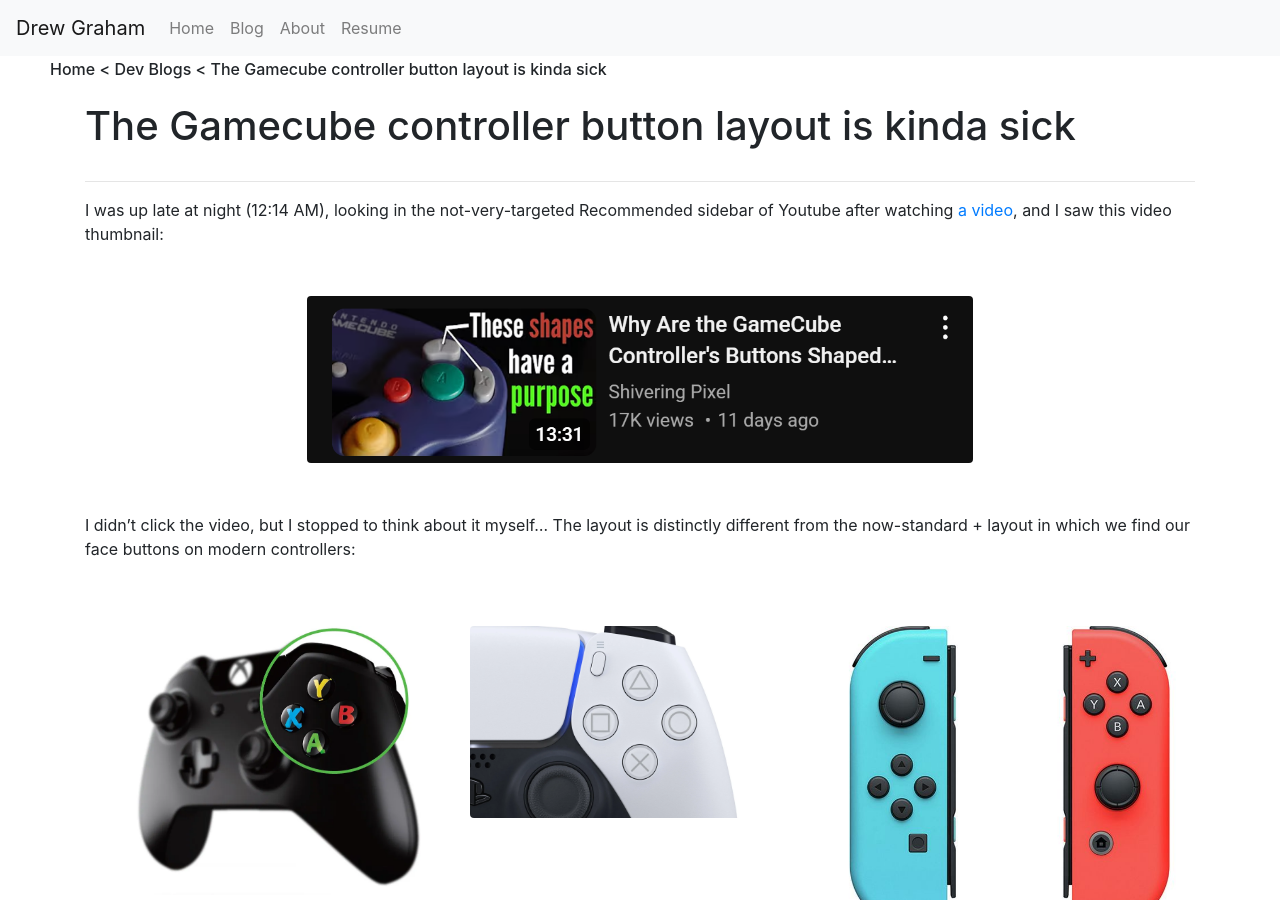
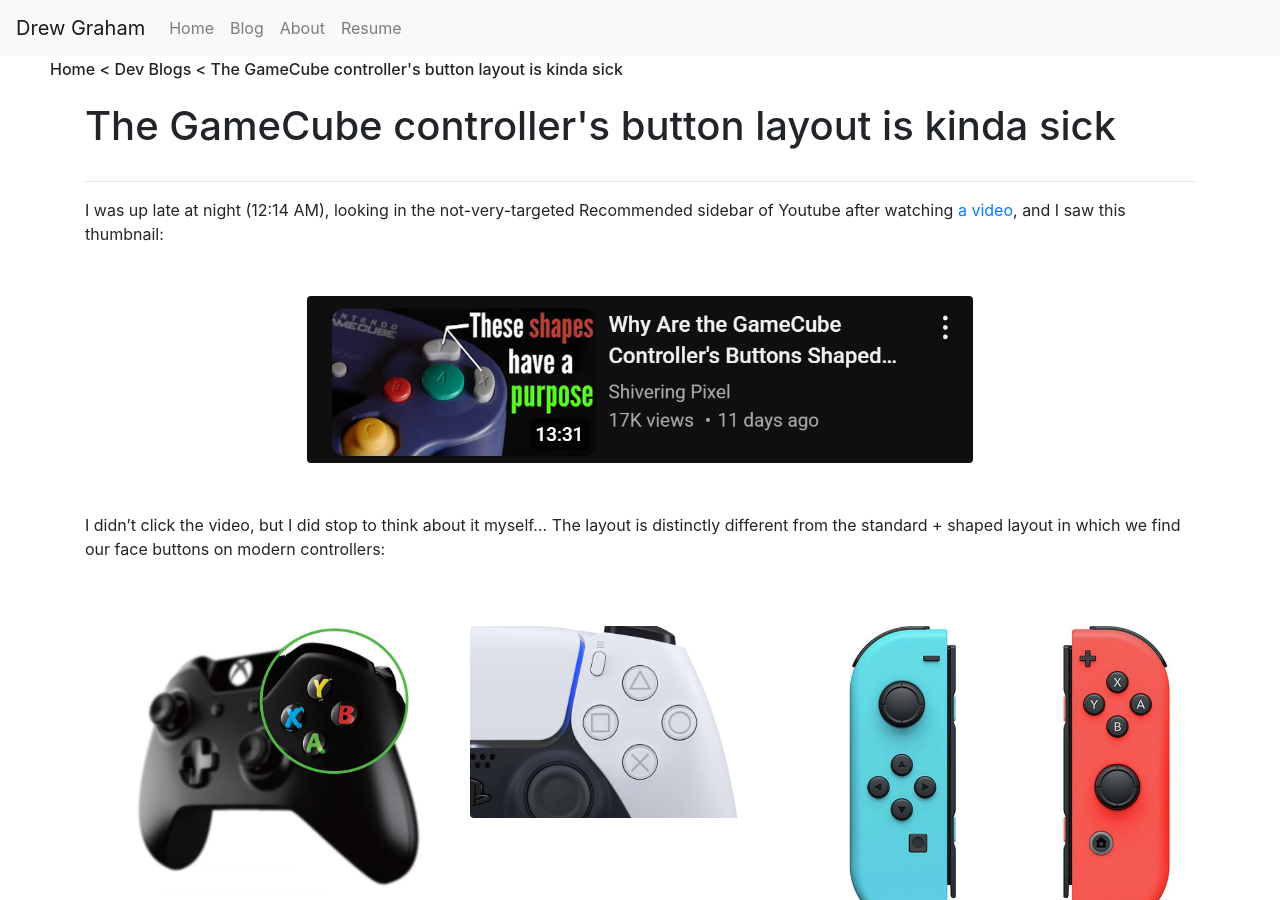
Before and after one commit to dmg9626/dmg9626.github.io, a Jekyll site: the page built from blog/gamecube-controller-layout/index.md, in a window 1280 px wide and 900 px high. Built offline with Jekyll 4.4.1, drawn with Linux system fonts in a browser that asks for light colours.

Commit message:
minor edits to gamecube blog grammar

```diff
--- a/blog/gamecube-controller-layout/index.md
+++ b/blog/gamecube-controller-layout/index.md
@@ -1,13 +1,13 @@
 ---
 layout: post
-title:  "The Gamecube controller button layout is kinda sick"
+title:  "The GameCube controller's button layout is kinda sick"
 # doesn't really need a cover image
 # coverImage: "/blog/gamecube-controller-layout/images/youtube-thumbnail.png"
 category: blog
 post_id: gamecube-controller-layout
 ---
 
-I was up late at night (12:14 AM), looking in the not-very-targeted Recommended sidebar of Youtube after watching [a video](https://www.youtube.com/watch?v=DILdviilVKs), and I saw this video thumbnail:
+I was up late at night (12:14 AM), looking in the not-very-targeted Recommended sidebar of Youtube after watching [a video](https://www.youtube.com/watch?v=DILdviilVKs), and I saw this thumbnail:
 
 <div id="images">
     <img src="/blog/gamecube-controller-layout/images/youtube-thumbnail.png"
@@ -15,7 +15,7 @@
     class="blog rounded mx-auto d-block" width="60%">
 </div>
 
-I didn't click the video, but I stopped to think about it myself... The layout is distinctly different from the now-standard + layout in which we find our face buttons on modern controllers:
+I didn't click the video, but I did stop to think about it myself... The layout is distinctly different from the standard + shaped layout in which we find our face buttons on modern controllers:
 
 <div class="row" id="images">
     <div class="col-md-4">
```
